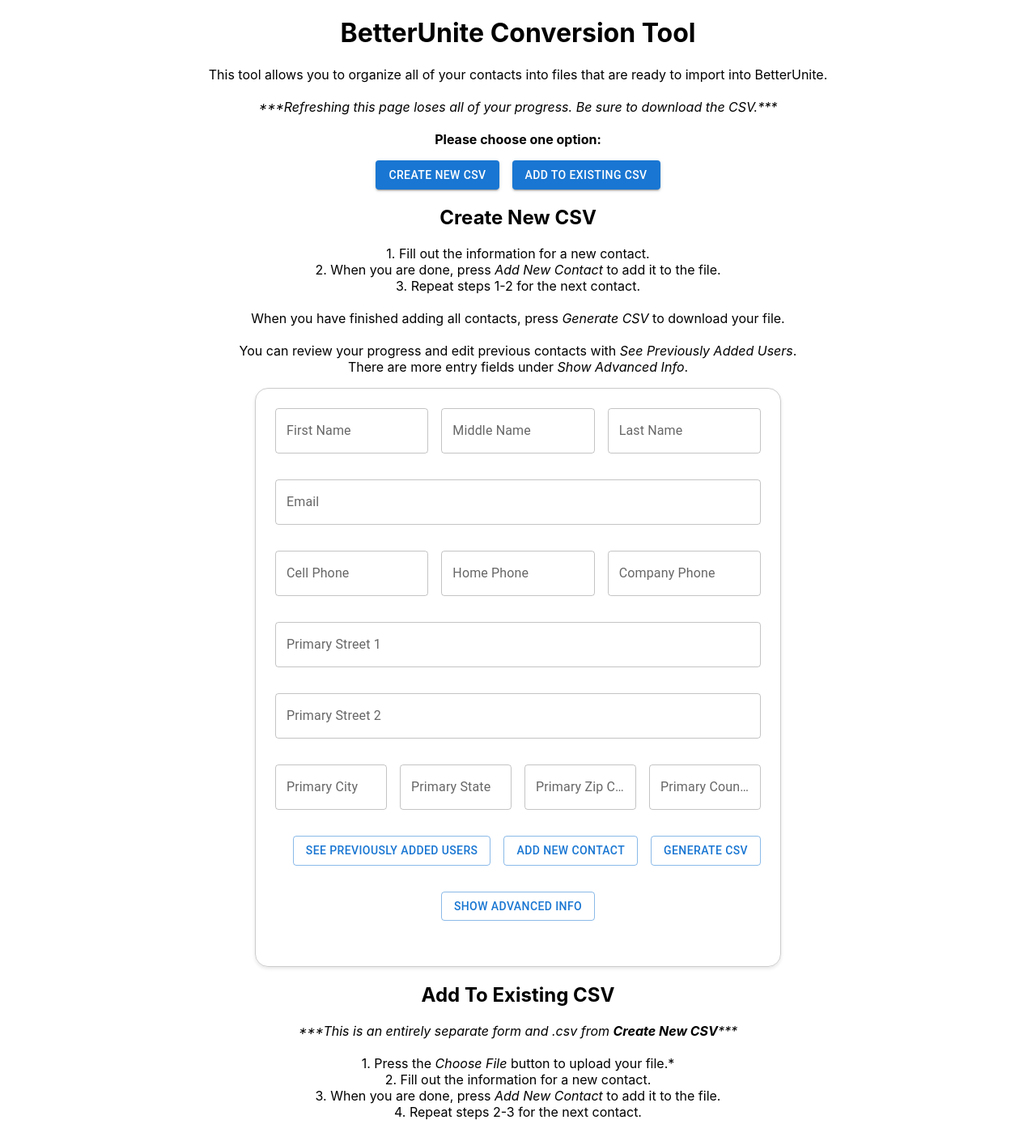
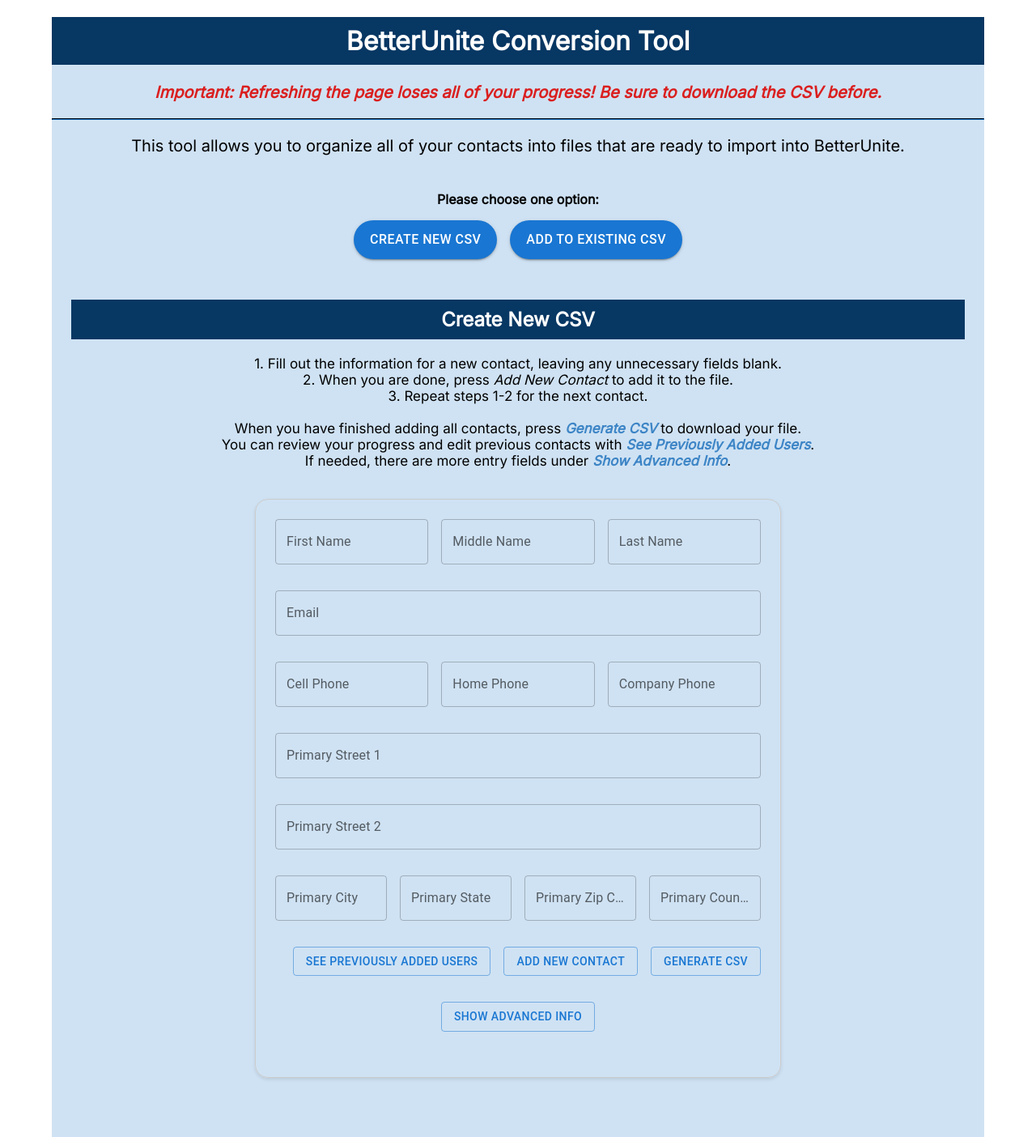
Before and after one commit to pawansomavarpu/SeniorAccess-Tool, a React (Create React App) app in the folder senior-access-tool/: page / in a window 1280 px wide. Shown: the top 1404 px of the page at 81% size. Built offline with nearby package versions, Linux system fonts and the light colour scheme.

Commit message:
Basic design

```diff
--- a/senior-access-tool/src/App.css
+++ b/senior-access-tool/src/App.css
@@ -28,6 +28,18 @@
   color: #61dafb;
 }
 
+.button {
+  padding: 10px 20px;
+  border-radius: 50px; /* Adjust this value to control the roundness */
+  border: none;
+  border-radius: 5px;
+  cursor: pointer;
+}
+
+.background {
+  background-color: #cfe2f3;
+}
+
 @keyframes App-logo-spin {
   from {
     transform: rotate(0deg);
--- a/senior-access-tool/src/App.js
+++ b/senior-access-tool/src/App.js
@@ -4,6 +4,8 @@
 import Stack from '@mui/material/Stack';
 import Button from '@mui/material/Button';
 import Form from './components/Form';
+import '@fontsource/inter/index.css';
+
 
 function App() {
   const getUploadedFile = (event) => {
@@ -11,55 +13,74 @@
   };
 
   return (
-    <div className="App">
-      <Container>
+    <div className="App" >
+      <Container id = "top">
+        <div className="background">
+        <h1 style={{ backgroundColor: '#073763', color: 'white', textAlign: 'center', padding: '10px' }}>BetterUnite Conversion Tool</h1>
 
-        <h1>BetterUnite Conversion Tool</h1>
-        <p>This tool allows you to organize all of your contacts into files that are ready to import into BetterUnite.
-        <br /> <br /><i>***Refreshing this page loses all of your progress. Be sure to download the CSV.***</i>
-        <br /><br /><b>Please choose one option:</b></p>
+        <p style={{ color: '#da1f1f', fontSize: '20px' }}>
+        <i><b>Important: Refreshing the page loses all of your progress! Be sure to download the CSV before.</b></i></p>
+        <hr style={{ borderColor: '#073763' }}></hr>
+        <p style={{fontSize: '20px' }}>This tool allows you to organize all of your contacts into files that are ready to import into BetterUnite. <br /> <br /></p>
+        <p><b>Please choose one option:</b></p>
 
         <Stack spacing={2} direction={"row"} alignItems="center" justifyContent="center">
 
-          <Button href="#new" variant="contained">Create New CSV</Button>
-          <Button href="#add" variant="contained">Add To Existing CSV</Button>
+          <Button href="#new" variant="contained"
+            sx={{
+              borderRadius: '25px', // Adjust this value to control the roundness
+              padding: '10px 20px',
+              fontSize: '16px'
+            }}>Create New CSV</Button>
+          <Button href="#add" variant="contained"
+            sx={{
+              borderRadius: '25px', // Adjust this value to control the roundness
+              padding: '10px 20px',
+              fontSize: '16px',
+
+              // Add other styles as needed
+            }}>Add To Existing CSV</Button>
 
         </Stack>
-
-
+        <p ></p>
 
         <Container id="new">
-          <h2>Create New CSV</h2>
-          <p>1. Fill out the information for a new contact.
-          <br />2. When you are done, press <i>Add New Contact</i> to add it to the file.
-          <br /> 3. Repeat steps 1-2 for the next contact.
-          <br />
-            <br />When you have finished adding all contacts, press <i>Generate CSV</i> to download your file.
-            <br /><br />You can review your progress and edit previous contacts with <i>See Previously Added Users</i>.
-            <br />There are more entry fields under <i>Show Advanced Info</i>.</p>
+          <h2 style={{ backgroundColor: '#073763', color: 'white', textAlign: 'center', padding: '10px', marginTop: '50px'}}>Create New CSV</h2>
+          <p style= {{fontSize: 17}}>
+            1. Fill out the information for a new contact, leaving any unnecessary fields blank. <br />
+            2. When you are done, press <i>Add New Contact</i> to add it to the file. <br />
+            3. Repeat steps 1-2 for the next contact. <br /><br />
+            When you have finished adding all contacts, press <i><b style={{color: '#3d85c6'}}>Generate CSV</b></i> to download your file.<br />
+            You can review your progress and edit previous contacts with <b style={{color: '#3d85c6'}}><i>See Previously Added Users</i></b>.<br />
+            If needed, there are more entry fields under <i><b style={{color: '#3d85c6'}}>Show Advanced Info</b ></i>.
+            <br /><br />
+          </p>
           <Form showUploadButton={false}/>
         </Container>
 
+        <p ><br /> <br /></p>
+
         <Container id="add">
-          <h2 >Add To Existing CSV</h2>
-          <p><i>***This is an entirely separate form and .csv from <b>Create New CSV</b>***</i>
-          <br /> <br />1. Press the <i>Choose File</i> button to upload your file.*
-            <br />2. Fill out the information for a new contact.
-          <br />3. When you are done, press <i>Add New Contact</i> to add it to the file.
-          <br /> 4. Repeat steps 2-3 for the next contact.
-          <br />
-            <br />When you have finished adding all contacts, press <i>Generate CSV</i> to download your file.
-            <br /><br />You can review your progress and edit previous contacts with <i>See Previously Added Users</i>.
-            <br />There are more entry fields under <i>Show Advanced Info</i>.
-            <br />
-            <br /> <i>*Note: The file you upload must match the template.
+          <h2 style={{ backgroundColor: '#073763', color: 'white', textAlign: 'center', padding: '10px' }}>Add To Existing CSV</h2>
+          <p style= {{fontSize: 17}}><i>***This is an entirely separate form and .csv from <b>Create New CSV</b>***</i><br /> <br />
+            1. Press the <i>Choose File</i> button below to upload your file. <br />
+            2. Fill out the information for a new contact, leaving any unnecessary fields blank. <br />
+            3. When you are done, press <i>Add New Contact</i> to add it to the file. <br />
+            4. Repeat steps 1-2 for the next contact. <br /><br />
+            When you have finished adding all contacts, press <i><b style={{color: '#3d85c6'}}>Generate CSV</b></i> to download your file.<br />
+            You can review your progress and edit previous contacts with <b style={{color: '#3d85c6'}}><i>See Previously Added Users</i></b>.<br />
+            If needed, there are more entry fields under <i><b style={{color: '#3d85c6'}}>Show Advanced Info</b ></i>.
+            <br /><br /> <br /> <i>*Note: The file you upload must match the template.
               You can download the .csv template from the <b>Create New CSV</b> section.</i></p>
 
           <Form showUploadButton={true}/>
 
+
+
         </Container>
 
-
+        <Button href="#top" variant="contained" style={{marginTop: '10px', marginBottom: '20px' }}>Back to top</Button>
+        </div>
       </Container>
 
 
--- a/senior-access-tool/src/index.css
+++ b/senior-access-tool/src/index.css
@@ -2,7 +2,7 @@
 
 body {
   margin: 0;
-  font-family: -apple-system, BlinkMacSystemFont, 'Segoe UI', 'Roboto', 'Oxygen',
+  font-family: 'Inter', -apple-system, BlinkMacSystemFont, 'Segoe UI', 'Roboto', 'Oxygen',
     'Ubuntu', 'Cantarell', 'Fira Sans', 'Droid Sans', 'Helvetica Neue',
     sans-serif;
   -webkit-font-smoothing: antialiased;
@@ -10,6 +10,6 @@
 }
 
 code {
-  font-family: source-code-pro, Menlo, Monaco, Consolas, 'Courier New',
+  font-family: 'Inter', source-code-pro, Menlo, Monaco, Consolas, 'Courier New',
     monospace;
 }
```
Also changed, not shown: 1 other file (tests, documents, lock files or other folders).
